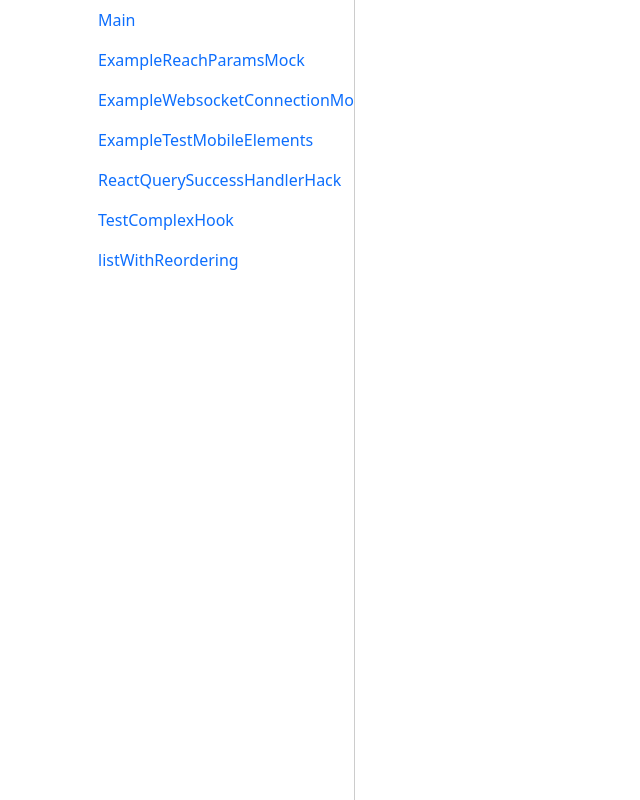
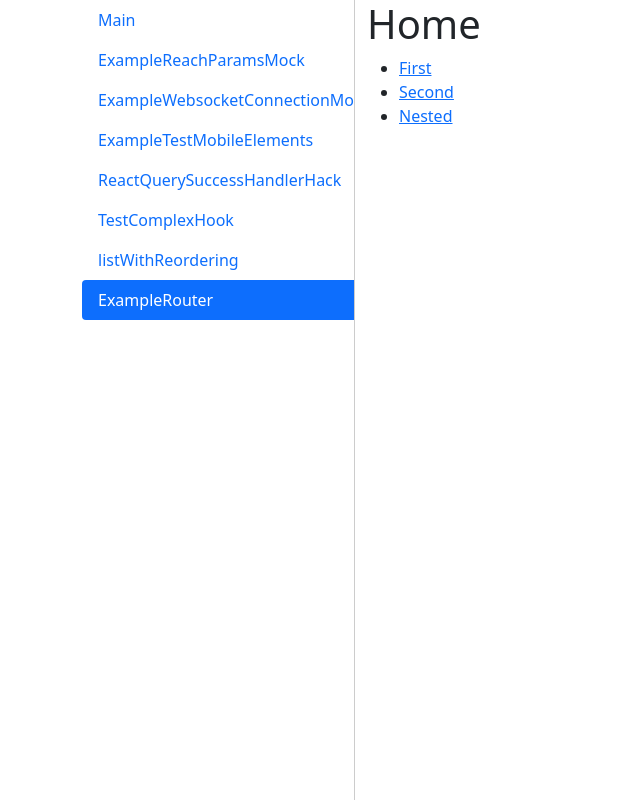
Before and after one commit to Selleo/react_testing_example, a React (Create React App) app: page /exampleRouter in a window 1280 px wide. Shown: the whole page, without its empty margins (0-640 px from the left). Built offline with nearby package versions, Linux system fonts and the light colour scheme.

Commit message:
create example router

```diff
--- a/src/cases/index.js
+++ b/src/cases/index.js
@@ -4,6 +4,7 @@ import ExampleTestMobileElements from "./test_mobile_elements/ExampleTestMobileE
 import ReactQuerySuccessHandler from "./react_query_success_handler/ReactQuerySuccessHandler";
 import TestComplexHook from "./test_complex_hook/TestComplexHook";
 import ListWithReordering from "./list_with_reordering/ListWithReordering";
+import ExampleRouter from "./test_router/ExampleRouter";
 
 const examples = [
   {
@@ -41,6 +42,12 @@ const examples = [
     path: "/listWithReordering",
     to: "/listWithReordering",
     linkText: "listWithReordering",
+  },
+  {
+    Component: ExampleRouter,
+    path: "/exampleRouter/*",
+    to: "/exampleRouter",
+    linkText: "ExampleRouter",
   }
 ];
 
--- /dev/null
+++ b/src/cases/test_router/ExampleRouter.js
@@ -0,0 +1,18 @@
+import React from 'react'
+import { Router } from "@reach/router"
+import FirstPage from './FirstPage'
+import SecondPage from './SecondPage'
+import Home from './Home'
+import NestedRouter from './NestedRouter'
+
+const ExampleRouter = () => (
+  <Router>
+    <Home path="/" >
+      <FirstPage path="first"/>
+      <SecondPage  path="second"/>
+      <NestedRouter path="nested/*"/>
+    </Home>
+  </Router>
+)
+
+export default ExampleRouter
--- /dev/null
+++ b/src/cases/test_router/FirstPage.js
@@ -0,0 +1,7 @@
+import React from 'react'
+
+const FirstPage = () => (
+  <h2>First Page</h2>
+)
+
+export default FirstPage
--- /dev/null
+++ b/src/cases/test_router/Home.js
@@ -0,0 +1,16 @@
+import React from 'react'
+import { Link } from "@reach/router";
+
+const Home = ({children}) =>  (
+  <div>
+    <h1>Home</h1>
+    <ul>
+      <li><Link to="first">First</Link></li>
+      <li><Link to="second">Second</Link></li>
+      <li><Link to="nested">Nested</Link></li>
+    </ul>
+    {children}
+  </div>
+)
+
+export default Home
--- /dev/null
+++ b/src/cases/test_router/NestedFirst.js
@@ -0,0 +1,7 @@
+import React from 'react'
+
+const NestedFirst = () =>  (
+  <h3>Nested first</h3>
+)
+
+export default NestedFirst
--- /dev/null
+++ b/src/cases/test_router/NestedHome.js
@@ -0,0 +1,15 @@
+import React from 'react'
+import { Link } from "@reach/router";
+
+const NestedHome = ({children}) => (
+  <div>
+    <h2>Nested home</h2>
+    <ul>
+      <li><Link to="first">First</Link></li>
+      <li><Link to="second">Second</Link></li>
+    </ul>
+    {children}
+  </div>
+)
+
+export default NestedHome
--- /dev/null
+++ b/src/cases/test_router/NestedRouter.js
@@ -0,0 +1,17 @@
+import React from 'react'
+import { Router } from "@reach/router"
+import NestedFirst from './NestedFirst'
+import NestedSecond from './NestedSecond'
+import NestedHome from './NestedHome'
+
+const NestedRouter = () => (
+  <Router>
+    <NestedHome path="/">
+      <NestedFirst path='first'/>
+      <NestedSecond path='second'/>
+    </NestedHome>
+  </Router>
+)
+
+
+export default NestedRouter
--- /dev/null
+++ b/src/cases/test_router/NestedSecond.js
@@ -0,0 +1,7 @@
+import React from 'react'
+
+const NestedSecond = () =>  (
+    <h3>Nested Second</h3>
+  )
+
+export default NestedSecond
--- /dev/null
+++ b/src/cases/test_router/SecondPage.js
@@ -0,0 +1,7 @@
+import React from 'react'
+
+const SecondPage = () => (
+  <h2>Second page</h2>
+)
+
+export default SecondPage
```
Also changed, not shown: package.json (line endings or trailing spaces).
